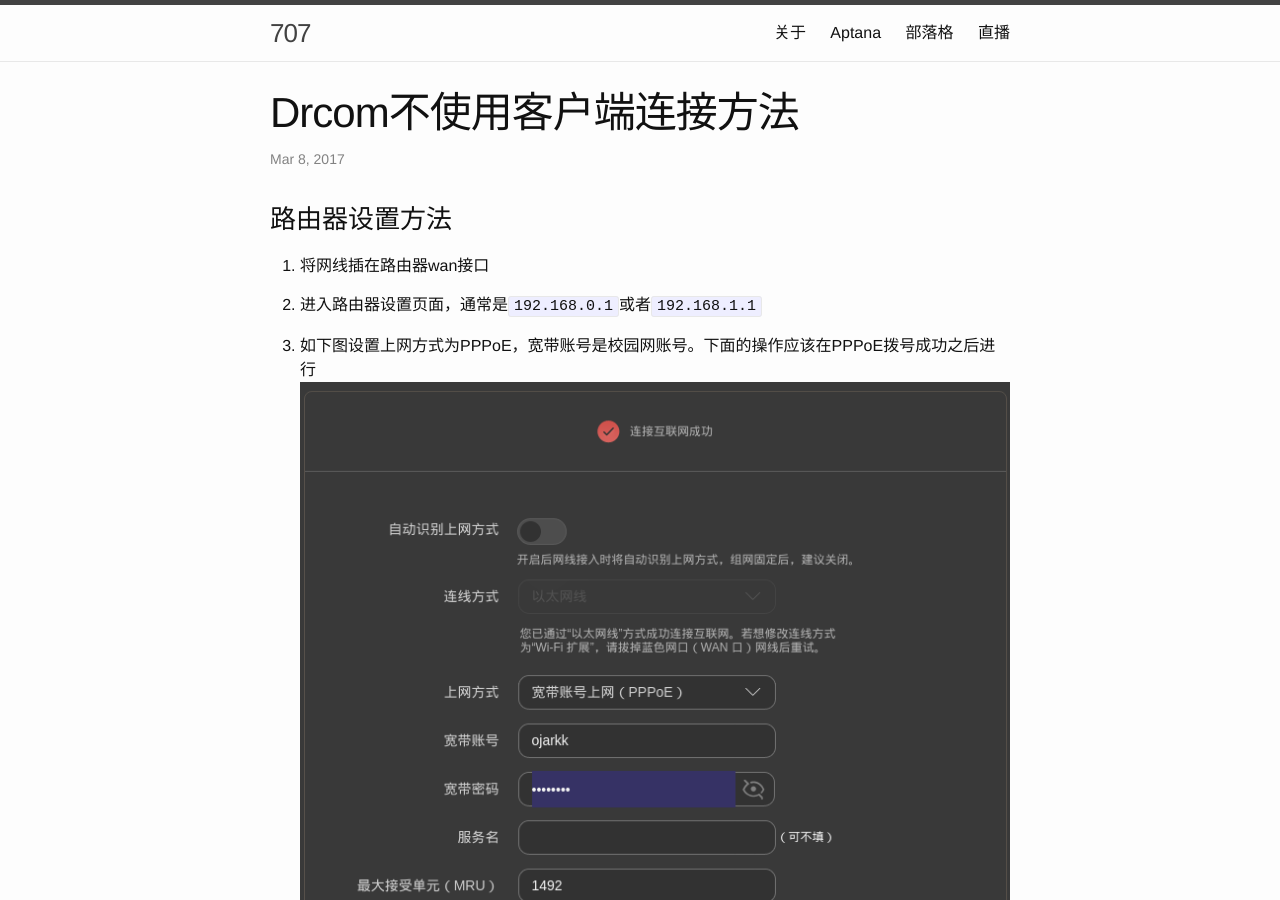
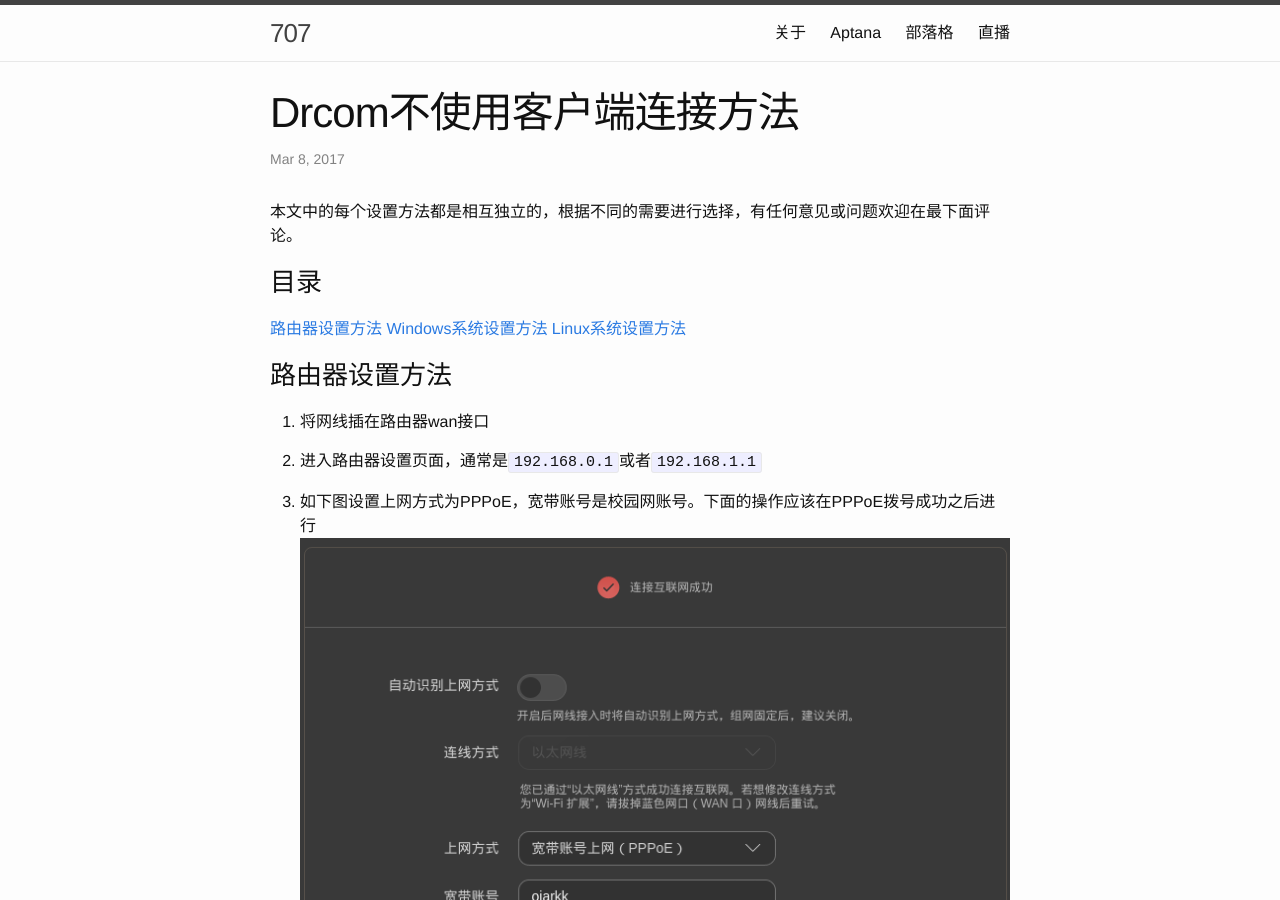
Before and after one commit to zephyrzoom/zephyrzoom.github.io, a Jekyll site: the page built from _posts/2017-03-08-drcom.md, in a window 1280 px wide and 900 px high. Built offline with Jekyll 4.4.1, drawn with Linux system fonts in a browser that asks for light colours; comment, search, counter and statistics services are not loaded.

Commit message:
update drcom

```diff
--- a/_posts/2017-03-08-drcom.md
+++ b/_posts/2017-03-08-drcom.md
@@ -3,6 +3,13 @@ layout: post
 title: Drcom不使用客户端连接方法
 date: 2017-03-08 18:00:00 +0800
 ---
+
+本文中的每个设置方法都是相互独立的，根据不同的需要进行选择，有任何意见或问题欢迎在最下面评论。
+
+### 目录
+[路由器设置方法](#路由器设置方法)
+[Windows系统设置方法](#Windows系统设置方法)
+[Linux系统设置方法](Linux系统设置方法)
 
 ### 路由器设置方法
 1. 将网线插在路由器wan接口
```
